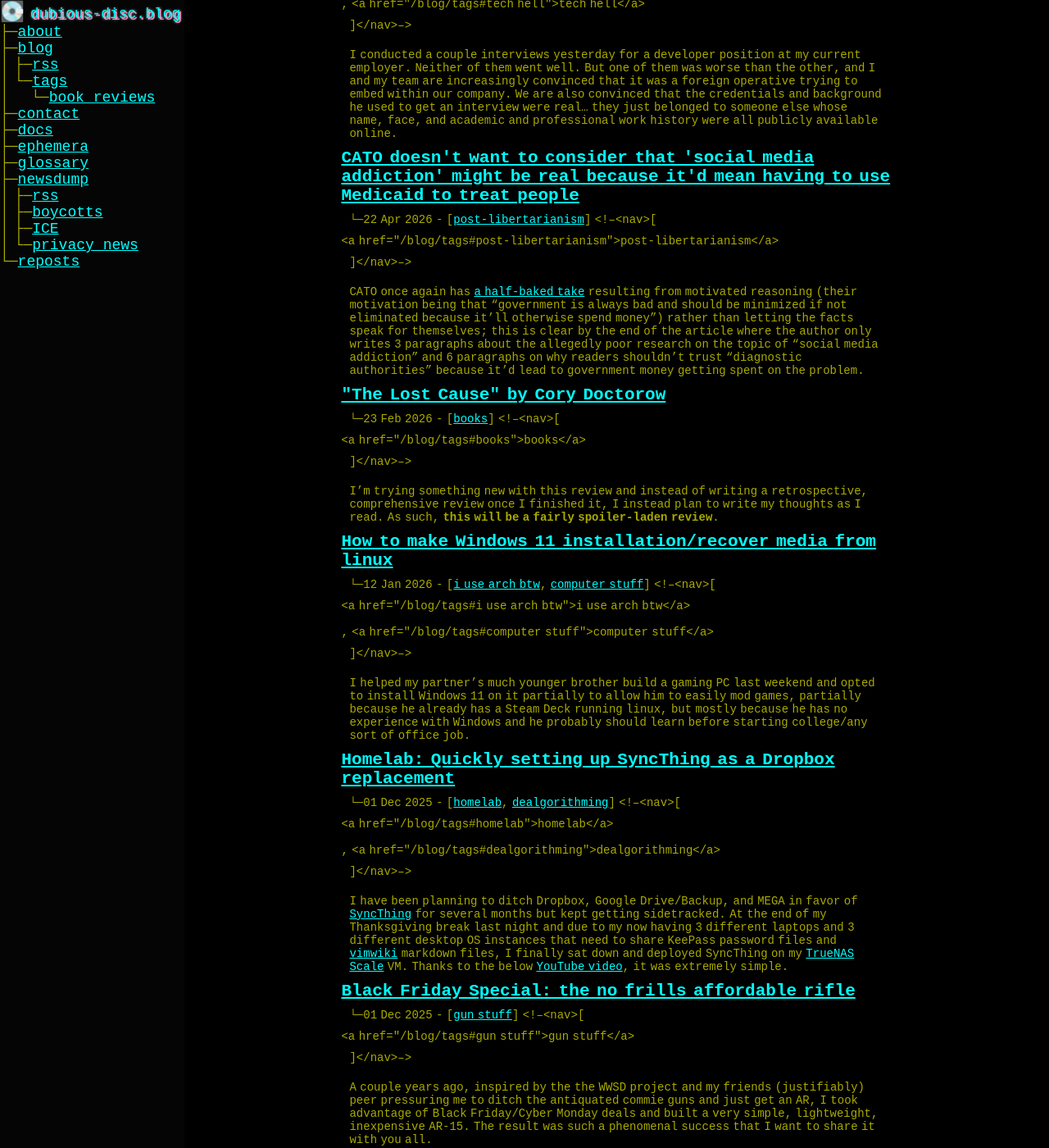
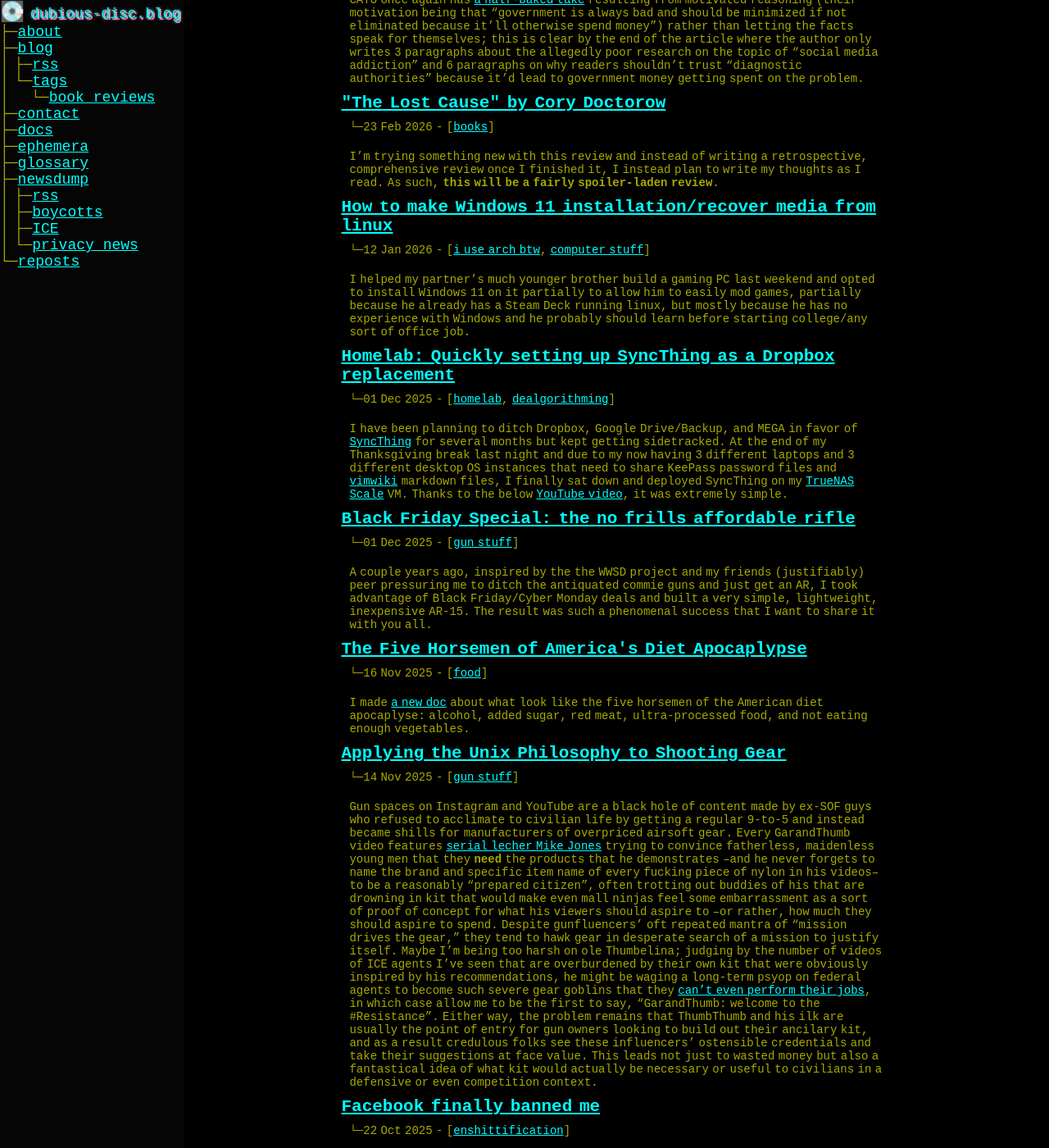
Before and after one commit to paranoid-porygon/paranoid-porygon.github.io, a Jekyll site: the page built from _pages/blog/blog.markdown, in a window 1280 px wide and 1400 px high, scrolled down 1117 px. Shown: the whole window at 82% size. Built offline with Jekyll 4.4.1, drawn with Linux system fonts in a browser that asks for light colours; some of the changed text lies outside the part shown.

Commit message:
fix blog page

```diff
--- a/_pages/blog/blog.markdown
+++ b/_pages/blog/blog.markdown
@@ -8,11 +8,6 @@ permalink: /blog
   {% unless post.tags contains 'newsdump' %}
 <h2><a href="{{ post.url }}" class="post-preview">{{ post.title }}</a> </h2>
 └─{{ post.date | date_to_string }} - [{% for tag in post.tags %}{% if tag != post.tags[0] %}, {% endif %}<a href='/blog/tags#{{ tag }}'>{{ tag }}</a>{% endfor %}]
-<!--<nav>[
-    {% for tag in post.tags %}
-	{% if tag != post.tags[0] %}, {% endif %}<a href="/blog/tags#{{ tag }}">{{ tag }}</a>
-    {% endfor %}
-]</nav>-->
 {{ post.excerpt | default: post.summary }}
   {% endunless %}
 {% endfor %}
```
